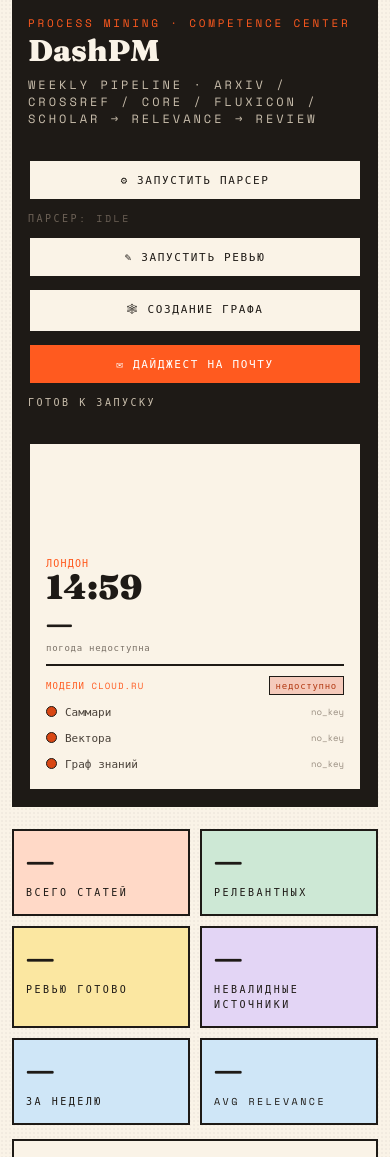
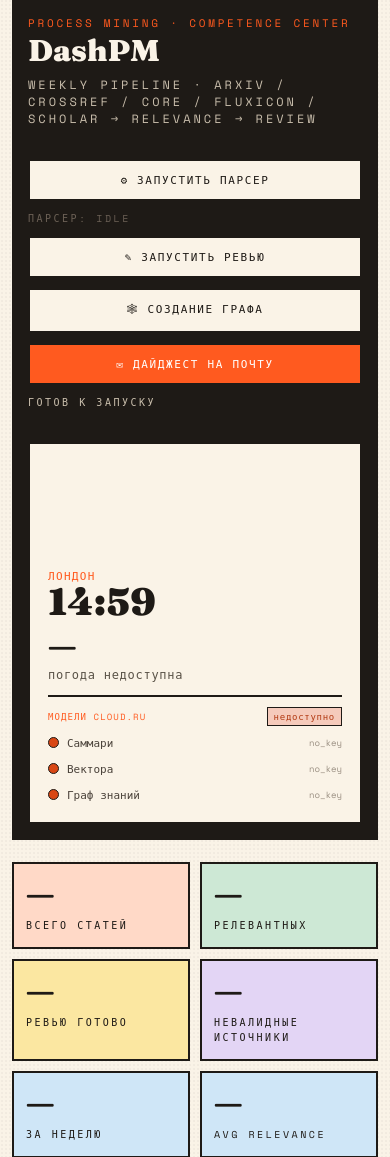
Before and after one commit to paschaGroznyj/PMAnalyze, a FastAPI app: page / in a window 390 px wide. Shown: the part 13-1170 px from the top of the page. Run offline with FastAPI, Linux system fonts and the light colour scheme; data that the repository does not hold is empty; parts of the project's set-up code (start-up, migrations or seed data) failed here and were passed over; some libraries are stand-ins or nearby versions.

Commit message:
ux: enlarge weather widget, stronger hierarchy + readable mobile secondary text

```diff
--- a/templates/dashboard.html
+++ b/templates/dashboard.html
@@ -291,24 +291,24 @@
   .wx-widget{
     position:relative; overflow:hidden; z-index:5;
     border:2px solid var(--ink); background:var(--paper); color:var(--ink);
-    padding:14px 16px; display:flex; flex-direction:row; align-items:stretch; gap:14px;
+    padding:18px 20px; display:flex; flex-direction:row; align-items:stretch; gap:18px;
     align-self:start;
   }
   /* левый блок — сама погода, тут живёт абсолютный SVG */
   .wx-main{position:relative; overflow:hidden;
-    min-width:170px; min-height:108px;
-    display:flex; flex-direction:column; justify-content:center; gap:2px; flex:none}
-  .wx-city{font-family:'Space Mono',monospace; font-size:10px;
+    min-width:200px; min-height:128px;
+    display:flex; flex-direction:column; justify-content:center; gap:4px; flex:none}
+  .wx-city{font-family:'Space Mono',monospace; font-size:11px;
     letter-spacing:.12em; text-transform:uppercase; color:var(--orange); z-index:2}
   .wx-time{font-family:'Fraunces',serif; font-weight:900;
-    font-size:40px; line-height:.95; z-index:2}
+    font-size:46px; line-height:.95; z-index:2}
   .wx-temp{font-family:'Fraunces',serif; font-weight:900;
-    font-size:34px; line-height:1; margin-top:4px; z-index:2}
-  .wx-sub{font-family:'Space Mono',monospace; font-size:9px;
-    letter-spacing:.08em; color:#7a7167; z-index:2; margin-top:2px}
+    font-size:38px; line-height:1; margin-top:6px; z-index:2}
+  .wx-sub{font-family:'Space Mono',monospace; font-size:11px;
+    letter-spacing:.06em; color:#5a5348; z-index:2; margin-top:4px}
   /* SVG-статус погоды фоном блока */
-  .wx-sky{position:absolute; right:-12px; top:44%; transform:translateY(-50%);
-    width:120px; height:120px; opacity:.16; z-index:1; pointer-events:none}
+  .wx-sky{position:absolute; right:-10px; top:44%; transform:translateY(-50%);
+    width:132px; height:132px; opacity:.24; z-index:1; pointer-events:none}
   .wx-sky svg{width:100%; height:100%}
   .wx-main > div{position:relative; z-index:2}
 
@@ -317,21 +317,24 @@
     .wx-widget{flex-direction:column; align-items:stretch; gap:10px}
   }
   @media(max-width:500px){
-    .wx-widget{width:100%; margin-top:12px}
+    .wx-widget{width:100%; margin-top:12px; padding:16px 18px; gap:12px}
     /* мобилка: восстанавливаем padding-right и выставляем width:100% для блока.
        иконка абсолютом справа */
     .wx-main{
-      min-width:0; min-height:96px; overflow:hidden;
-      padding-right:96px; align-self:stretch;
-      display:flex; flex-direction:column; justify-content:center; gap:2px;
+      min-width:0; min-height:108px; overflow:hidden;
+      padding-right:104px; align-self:stretch;
+      display:flex; flex-direction:column; justify-content:center; gap:4px;
     }
     .wx-main > div{position:relative; z-index:2}
-    .wx-time{font-size:34px}
-    .wx-temp{font-size:30px}
+    .wx-city{font-size:11px}
+    .wx-time{font-size:38px}
+    .wx-temp{font-size:32px}
+    /* вторичный текст крупнее и контрастнее, чтобы читался на телефоне */
+    .wx-sub{font-size:12px; color:#5a5348}
     /* иконка строго справа, чтобы не перекрывала текст */
     .wx-sky{
-      position:absolute; right:-10px; top:44%; transform:translateY(-50%);
-      width:96px; height:96px; opacity:.16; z-index:1; pointer-events:none;
+      position:absolute; right:-8px; top:44%; transform:translateY(-50%);
+      width:104px; height:104px; opacity:.22; z-index:1; pointer-events:none;
     }
   }
 
```
